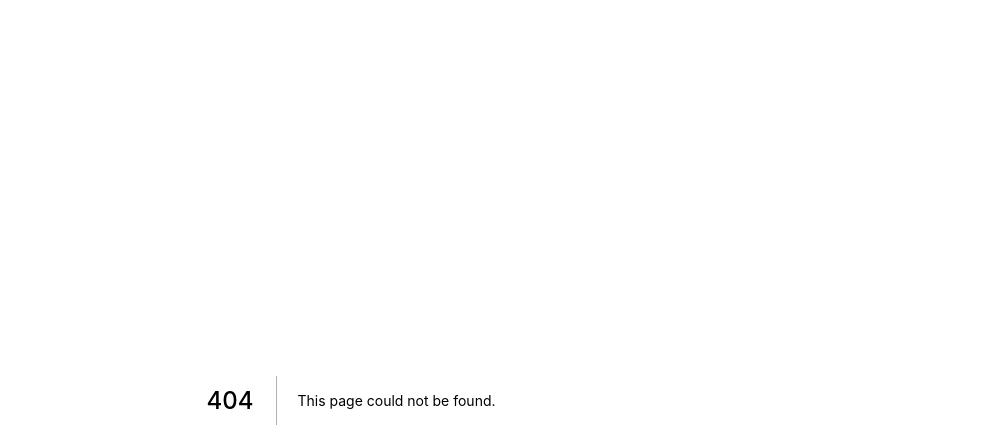
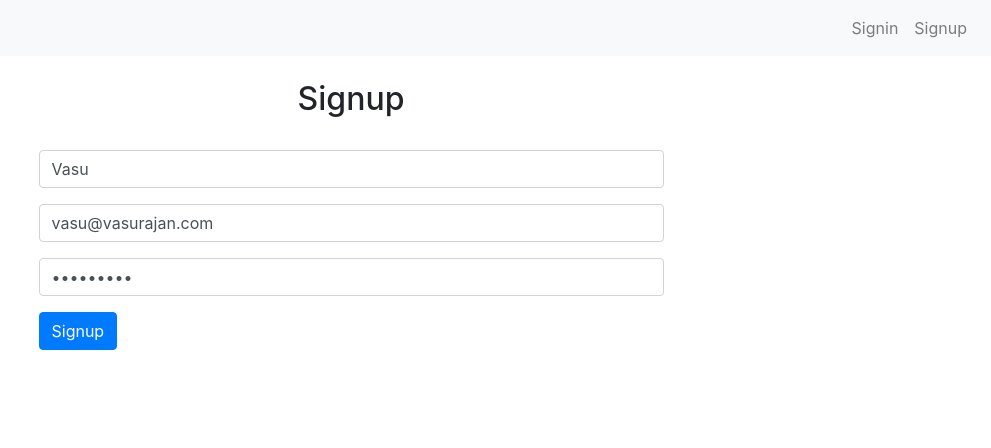
Before and after one commit to vasurajan/Blogzo, a Next.js app in the folder frontend/: page /signup in a window 1280 px wide. Before the commit this address had no page. Shown: the top 448 px of the page, without its empty margins (289-1280 px from the left). Built offline with nearby package versions, Linux system fonts and the light colour scheme.

Commit message:
signup form and action

```diff
--- /dev/null
+++ b/frontend/actions/auth.js
@@ -0,0 +1,17 @@
+import fetch from 'isomorphic-fetch';
+import { API } from '../config';
+
+export const signup = user => {
+    return fetch(`${API}/signup`, {
+        method: 'POST',
+        headers: {
+            Accept: 'application/json',
+            'Content-Type': 'application/json'
+        },
+        body: JSON.stringify(user)
+    })
+        .then(response => {
+            return response.json();
+        })
+        .catch(err => console.log(err));
+};
--- a/frontend/components/Header.js
+++ b/frontend/components/Header.js
@@ -1,6 +1,6 @@
 import { useState } from 'react';
+import Link from 'next/link';
 import { APP_NAME } from '../config';
-
 import {
     Collapse,
     Navbar,
@@ -25,15 +25,21 @@
     return (
         <div>
             <Navbar color="light" light expand="md">
-                <NavbarBrand href="/">{APP_NAME}</NavbarBrand>
+                <Link href="/">
+                    <NavLink className="font-weight-bold">{APP_NAME}</NavLink>
+                </Link>
                 <NavbarToggler onClick={toggle} />
                 <Collapse isOpen={isOpen} navbar>
                     <Nav className="ml-auto" navbar>
                         <NavItem>
-                            <NavLink href="/components/">Components</NavLink>
+                            <Link href="/signin">
+                                <NavLink>Signin</NavLink>
+                            </Link>
                         </NavItem>
                         <NavItem>
-                            <NavLink href="https://github.com/reactstrap/reactstrap">GitHub</NavLink>
+                            <Link href="/signup">
+                                <NavLink>Signup</NavLink>
+                            </Link>
                         </NavItem>
                     </Nav>
                 </Collapse>
--- a/frontend/components/Layout.js
+++ b/frontend/components/Layout.js
@@ -7,7 +7,6 @@
         <React.Fragment>
             <Header />
             {children}
-            <p>footer</p>
         </React.Fragment>
     );
 };
--- /dev/null
+++ b/frontend/components/auth/SignupComponent.js
@@ -0,0 +1,101 @@
+import React, { useState } from 'react'
+
+import { signup } from '../../actions/auth'
+
+const SignupComponent = () => {
+    const [values, setValues] = useState({
+        name: 'Vasu',
+        email: 'vasu@vasurajan.com',
+        password: 'professor',
+        error: '',
+        loading: false,
+        message: '',
+        showForm: true
+    });
+
+    const { name, email, password, error, loading, message, showForm } = values;
+
+    const handleSubmit = e => {
+        e.preventDefault();
+        // console.table({ name, email, password, error, loading, message, showForm });
+        setValues({ ...values, loading: true, error: false });
+        const user = { name, email, password };
+
+        signup(user)
+            .then(data => {
+                if (data.error) {
+                    setValues({ ...values, error: data.error, loading: false });
+                } else {
+                    setValues({
+                        ...values,
+                        name: '',
+                        email: '',
+                        password: '',
+                        error: '',
+                        loading: false,
+                        message: data.message,
+                        showForm: false
+                    });
+                }
+            });
+    };
+
+    const handleChange = name => e => {
+        setValues({ ...values, error: false, [name]: e.target.value });
+    };
+
+    const showLoading = () => (loading ? <div className="alert alert-info">Loading...</div> : '');
+    const showError = () => (error ? <div className="alert alert-danger">{error}</div> : '');
+    const showMessage = () => (message ? <div className="alert alert-info">{message}</div> : '');
+
+    const signupForm = () => {
+        return (
+            <form onSubmit={handleSubmit}>
+                <div className="form-group">
+                    <input
+                        value={name}
+                        onChange={handleChange('name')}
+                        type="text"
+                        className="form-control"
+                        placeholder="Type your name"
+                    />
+                </div>
+
+                <div className="form-group">
+                    <input
+                        value={email}
+                        onChange={handleChange('email')}
+                        type="email"
+                        className="form-control"
+                        placeholder="Type your email"
+                    />
+                </div>
+
+                <div className="form-group">
+                    <input
+                        value={password}
+                        onChange={handleChange('password')}
+                        type="password"
+                        className="form-control"
+                        placeholder="Type your password"
+                    />
+                </div>
+
+                <div>
+                    <button className="btn btn-primary">Signup</button>
+                </div>
+            </form>
+        );
+    };
+
+    return (
+        <React.Fragment>
+            {showError()}
+            {showLoading()}
+            {showMessage()}
+            {showForm && signupForm()}
+        </React.Fragment>
+    );
+};
+
+export default SignupComponent;
--- a/frontend/config.js
+++ b/frontend/config.js
@@ -2,6 +2,15 @@
 const { publicRuntimeConfig } = getConfig();
 
 export const API = publicRuntimeConfig.PRODUCTION
-    ? 'https://blogzo.com'
-    : 'http://localhost:8000';
+    ? publicRuntimeConfig.API_PRODUCTION
+    : publicRuntimeConfig.API_DEVELOPMENT;
 export const APP_NAME = publicRuntimeConfig.APP_NAME;
+
+
+// import getConfig from 'next/config';
+// const { publicRuntimeConfig } = getConfig();
+
+// export const API = publicRuntimeConfig.PRODUCTION
+//     ? 'https://blogzo.com'
+//     : 'http://localhost:8000';
+// export const APP_NAME = publicRuntimeConfig.APP_NAME;
--- a/frontend/package.json
+++ b/frontend/package.json
@@ -12,6 +12,7 @@
   "author": "",
   "license": "ISC",
   "dependencies": {
+    "isomorphic-fetch": "^3.0.0",
     "next": "^10.0.3",
     "react": "^17.0.1",
     "react-dom": "^17.0.1",
--- /dev/null
+++ b/frontend/pages/signup.js
@@ -0,0 +1,19 @@
+import Layout from '../components/Layout';
+import Link from 'next/link';
+
+import SignupComponent from '../components/auth/SignupComponent'
+
+const Signup = () => {
+    return (
+        <Layout>
+            <h2 className="text-center pt-4 pb-4">Signup</h2>
+            <div className="row">
+                <div className="col-md-6 offset-md-3">
+                    <SignupComponent />
+                </div>
+            </div>
+        </Layout>
+    );
+};
+
+export default Signup;
```
Also changed, not shown: frontend/pages/index.js (+5 -2 lines), frontend/pages/signin.js (added, +11 -0 lines), 2 other files (tests, documents, lock files or other folders).
